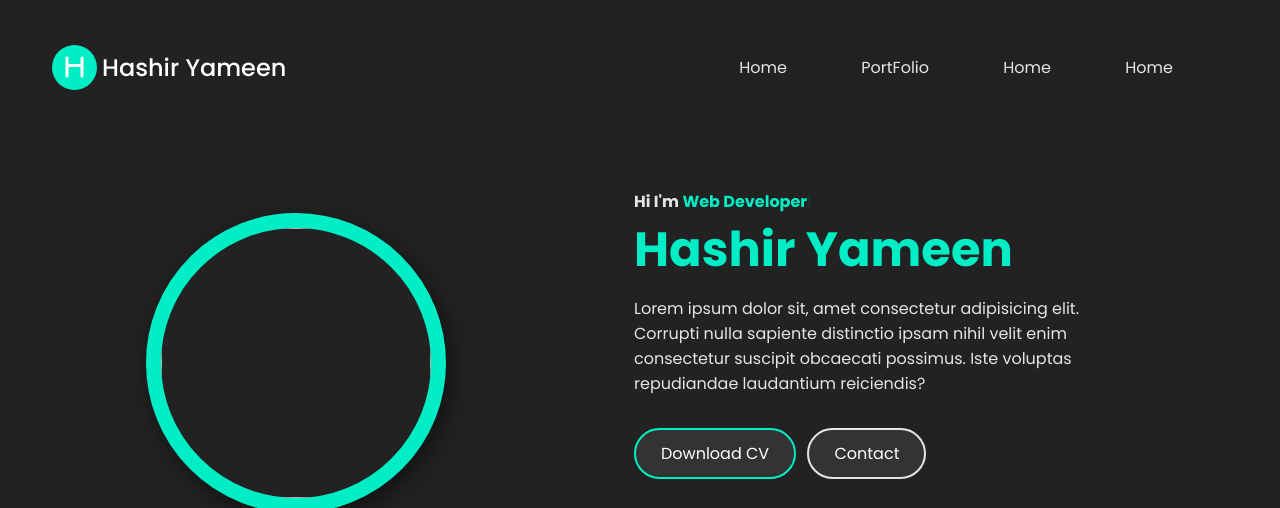
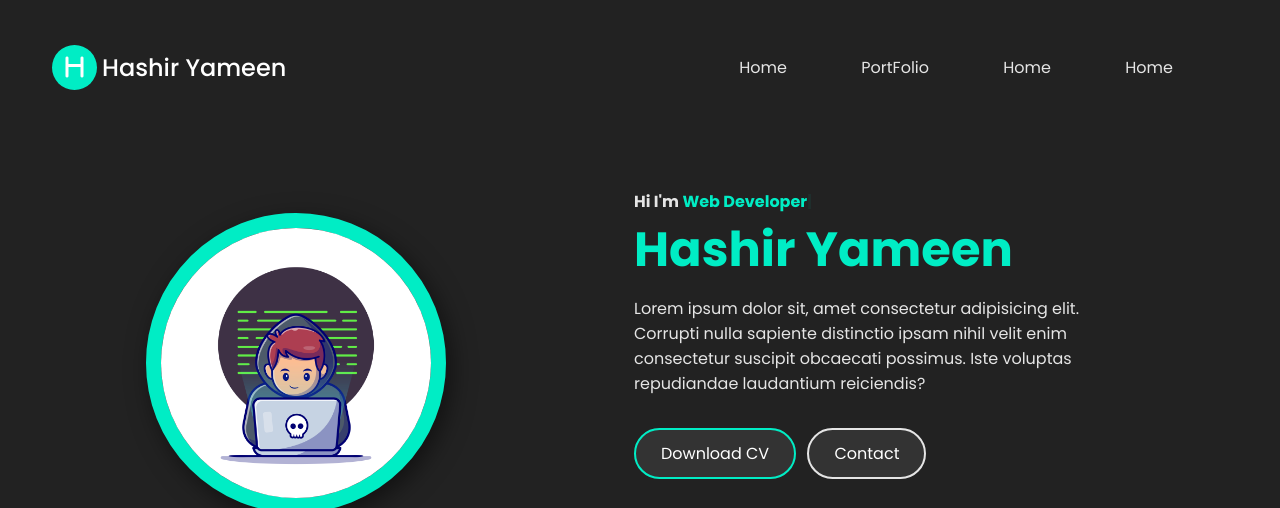
Before and after one commit to HashirY/WeeklyProject1, a plain HTML site: page index.html in a window 1280 px wide. Shown: the top 508 px of the page. Drawn offline with nearby package versions, Linux system fonts and the light colour scheme.

Commit message:
Update index.html

```diff
--- a/index.html
+++ b/index.html
@@ -35,7 +35,7 @@
         <div class="container">
           <div class="hero-pic">
             <img
-              src="hacker-operating-laptop-cartoon-icon-illustration-technology-icon-concept-isolated-flat-cartoon-style/21004063.jpg"
+              src="21004063.jpg"
               alt=""
               srcset=""
             />
```
